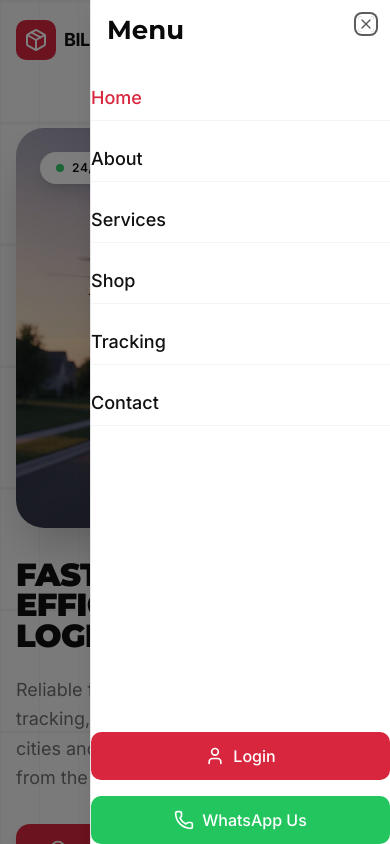
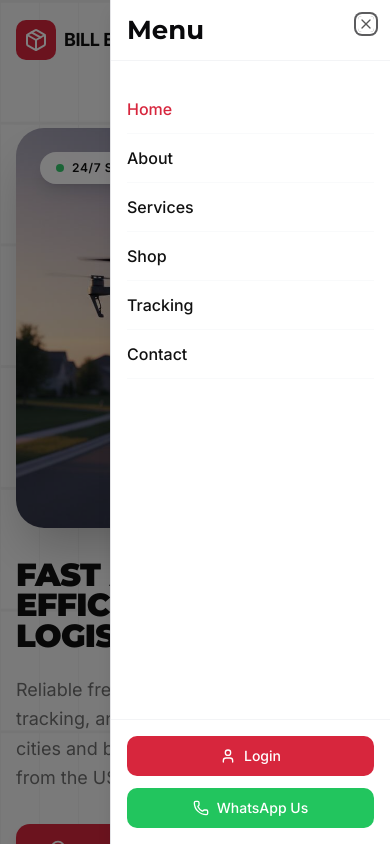
Before and after one commit to saintkarimm/BILL-EXPRESS, a React (Vite) app: page / in a window 390 px wide. Both pictures are taken after a click on the button 354 px from the left and 40 px from the top of the page. Shown: the top 844 px of the page. Built offline with nearby package versions, Linux system fonts and the light colour scheme.

Commit message:
Fix mobile menu layout - compact design with proper scrolling

```diff
--- a/src/components/Navigation.tsx
+++ b/src/components/Navigation.tsx
@@ -155,18 +155,18 @@
                   <Menu className="w-6 h-6" />
                 </button>
               </SheetTrigger>
-              <SheetContent side="right" className="w-[300px] sm:w-[350px] bg-white">
-                <SheetHeader className="pb-4">
+              <SheetContent side="right" className="w-[280px] sm:w-[320px] bg-white p-0">
+                <SheetHeader className="p-4 border-b border-gray-100">
                   <SheetTitle className="text-left font-bold text-lg">Menu</SheetTitle>
                 </SheetHeader>
-                <div className="flex flex-col h-full">
-                  <nav className="flex flex-col gap-4">
+                <div className="flex flex-col h-[calc(100%-65px)]">
+                  <nav className="flex-1 overflow-y-auto px-4 py-2">
                     {navLinks.map((link) => (
                       <Link
                         key={link.name}
                         to={link.href}
                         onClick={() => setMobileMenuOpen(false)}
-                        className={`text-lg font-medium py-2 border-b border-gray-100 ${
+                        className={`block text-base font-medium py-3 border-b border-gray-50 hover:text-[#D7263D] transition-colors ${
                           isActive(link.href) ? 'text-[#D7263D]' : 'text-[#111111]'
                         }`}
                       >
@@ -174,14 +174,14 @@
                       </Link>
                     ))}
                   </nav>
-                  <div className="mt-auto pt-8">
+                  <div className="p-4 border-t border-gray-100 space-y-3">
                     {!isAuthenticated && (
                       <Link
                         to="/login"
                         onClick={() => setMobileMenuOpen(false)}
-                        className="flex items-center justify-center gap-2 w-full py-3 bg-[#D7263D] text-white rounded-lg font-medium mb-4"
+                        className="flex items-center justify-center gap-2 w-full py-2.5 bg-[#D7263D] text-white rounded-lg font-medium text-sm"
                       >
-                        <User className="w-5 h-5" />
+                        <User className="w-4 h-4" />
                         Login
                       </Link>
                     )}
@@ -189,9 +189,9 @@
                       href="https://wa.me/233546757801?text=Hello%20Bill%20Express%20Logistics%20,%20I%20would%20like%20to%20ship%20a%20package%20from%20USA%20to%20Ghana"
                       target="_blank"
                       rel="noopener noreferrer"
-                      className="flex items-center justify-center gap-2 w-full py-3 bg-green-500 text-white rounded-lg font-medium"
+                      className="flex items-center justify-center gap-2 w-full py-2.5 bg-green-500 text-white rounded-lg font-medium text-sm"
                     >
-                      <Phone className="w-5 h-5" />
+                      <Phone className="w-4 h-4" />
                       WhatsApp Us
                     </a>
                   </div>
```
